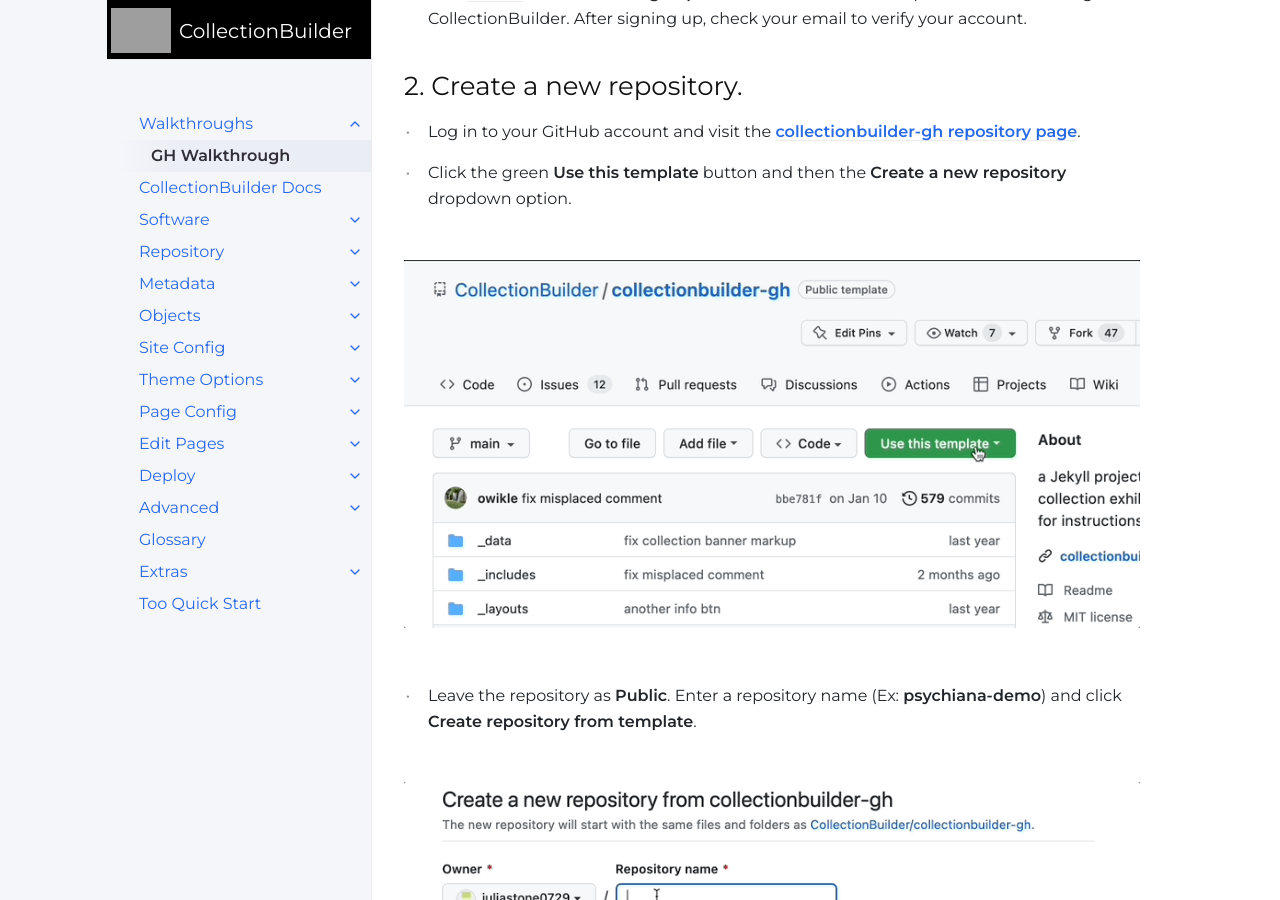
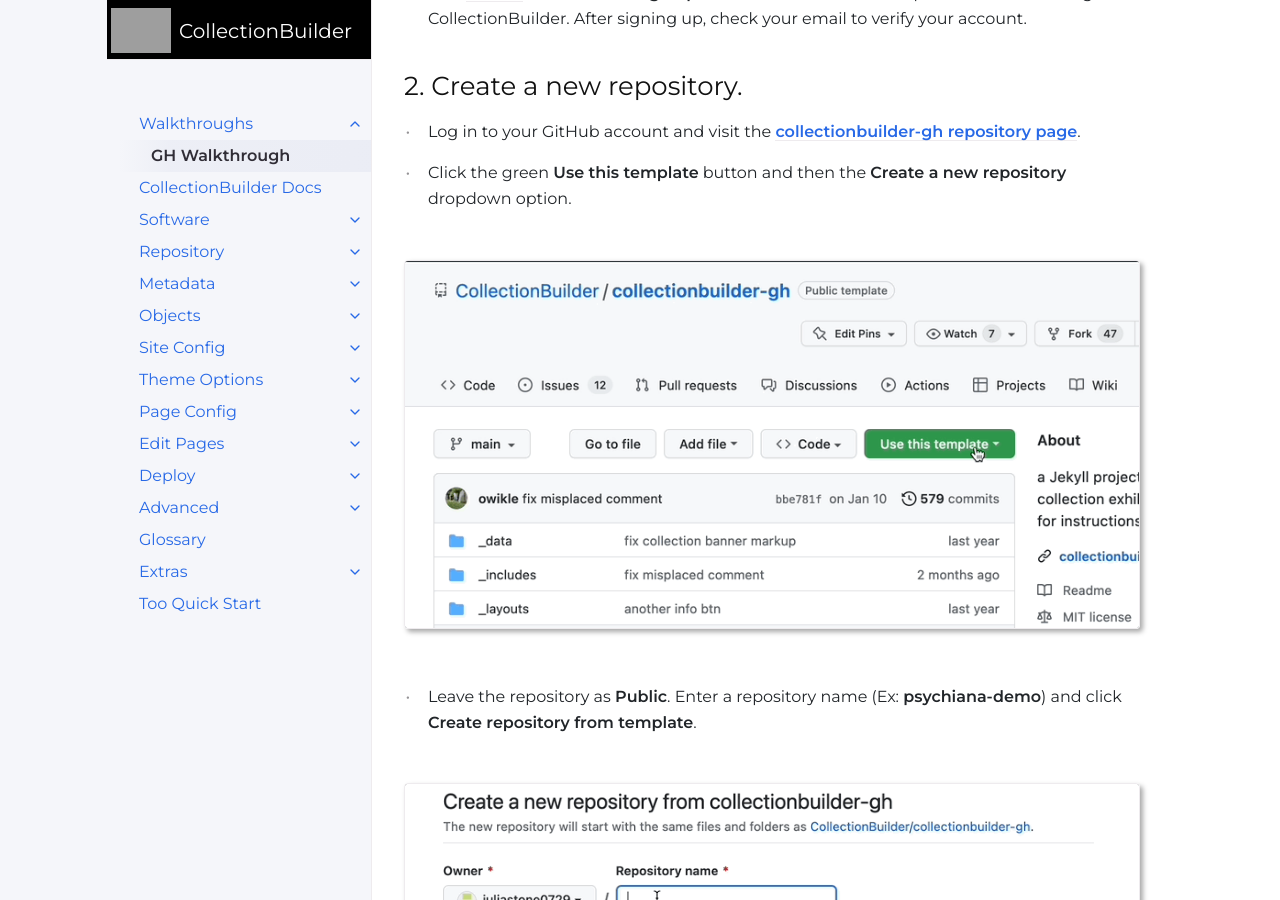
Before and after one commit to CollectionBuilder/cb-docs, a Jekyll site: the page built from docs/walkthroughs/gh-walkthrough.md, in a window 1280 px wide and 900 px high, scrolled down 452 px. Built offline with Jekyll 4.4.1, drawn with Linux system fonts in a browser that asks for light colours; comment, search, counter and statistics services are not loaded.

Commit message:
Add lazyload and borders to images

```diff
--- a/docs/walkthroughs/gh-walkthrough.md
+++ b/docs/walkthroughs/gh-walkthrough.md
@@ -21,11 +22,11 @@ This walkthrough provides steps for creating an example digital collection using
 
 - Click the green **Use this template** button and then the **Create a new repository** dropdown option.
 
-{% include feature/image.html img="use-template.gif" alt="User clicking on use template button and then create a new repository option" %}
+{% include feature/image.html img="use-template.gif" alt="User clicking on use template button and then create a new repository option" border=true %}
 
 - Leave the repository as **Public**. Enter a repository name (Ex: **psychiana-demo**) and click **Create repository from template**.
 
-{% include feature/image.html img="create-repository.gif" alt="User entering a repository name and clicking create repository from template button" %}
+{% include feature/image.html img="create-repository.gif" alt="User entering a repository name and clicking create repository from template button" border=true %}
 
 ## 3. Prepare your metadata for upload.
 
@@ -33,7 +34,7 @@ This walkthrough provides steps for creating an example digital collection using
 
 - Download the spreadsheet as a .csv file by clicking **File** → **Download** → **Comma Separated Values (.csv)**
 
-{% include feature/image.html img="download-metadata.gif" alt="User downloading the Google Sheet as a CSV file" %}
+{% include feature/image.html img="download-metadata.gif" alt="User downloading the Google Sheet as a CSV file" border=true %}
 
 - Locate the file on your computer (probably in the Downloads folder). Without opening the file, rename it using all lowercase letters, no spaces, and no special characters (Ex: **psychiana-demo.csv**)
 
@@ -43,7 +44,7 @@ This walkthrough provides steps for creating an example digital collection using
 
 - Then click the **Add file** button and select **Upload files**.
 
-{% include feature/image.html img="upload-metadata.gif" alt="User clicking on add file button and then upload files" %}
+{% include feature/image.html img="upload-metadata.gif" alt="User clicking on add file button and then upload files" border=true %}
 
 - Click **Choose your files**, navigate to the location of your metadata CSV (probably in your Downloads folder), and select the file. Press Enter to begin the upload.
 
@@ -71,7 +72,7 @@ If you want to learn about creating, updating, and uploading your own metadata,
 
 - Click on the edit button (the pencil icon) to edit the file.
 
-{% include feature/image.html img="edit-file.gif" alt="User clicking on pencil icon to edit the file" %}
+{% include feature/image.html img="edit-file.gif" alt="User clicking on pencil icon to edit the file" border=true %}
 
 - Under the **SITE SETTINGS** section, replace the `title` placeholder text with a title of your choice.
 
@@ -97,13 +98,13 @@ metadata: psychiana-demo
 
 - On your repository homepage, click the **Settings** tab in the top right and then click **Pages** in the left side menu.
 
-{% include feature/image.html img="GHpages.gif" alt="User clicking on Settings and then Pages" %}
+{% include feature/image.html img="GHpages.gif" alt="User clicking on Settings and then Pages" border=true %}
 
 - Under **Source** leave the dropdown option as **Deploy from a branch**.
 
 - Use the dropdown to change from **“none”** to **“main”** (leave the folder option as **“/root”**). Then click the **Save** button.
 
-{% include feature/image.html img="generate-site.gif" alt="User generating the GitHub pages site" %}
+{% include feature/image.html img="generate-site.gif" alt="User generating the GitHub pages site" border=true %}
 
 It will take a few minutes for your site to go live. You will see a message that your site is currently being built.
 
@@ -111,7 +112,7 @@ It will take a few minutes for your site to go live. You will see a message that
 
 After waiting a bit, refresh the page. If the build is successful, an alert will appear providing the URL to your live site. The URL will follow the pattern: **https://username.github.io/repository-name**
 
-{% include feature/image.html img="live-site.png" alt="Screenshot text reads 'Your site is live at https://juliastone0729.github.io/psychiana-demo/.'" %}
+{% include feature/image.html img="live-site.png" alt="Screenshot text reads 'Your site is live at https://juliastone0729.github.io/psychiana-demo/.'" border=true %}
 
 You can visit this URL to see changes to your live site. To ensure any changes you commit are complete, look for a _green check mark_ instead of an _orange dot_ in the Code section of your repository’s homepage.
 
```
Also changed, not shown: other parts of docs/walkthroughs/gh-walkthrough.md (+1 -0 lines).
